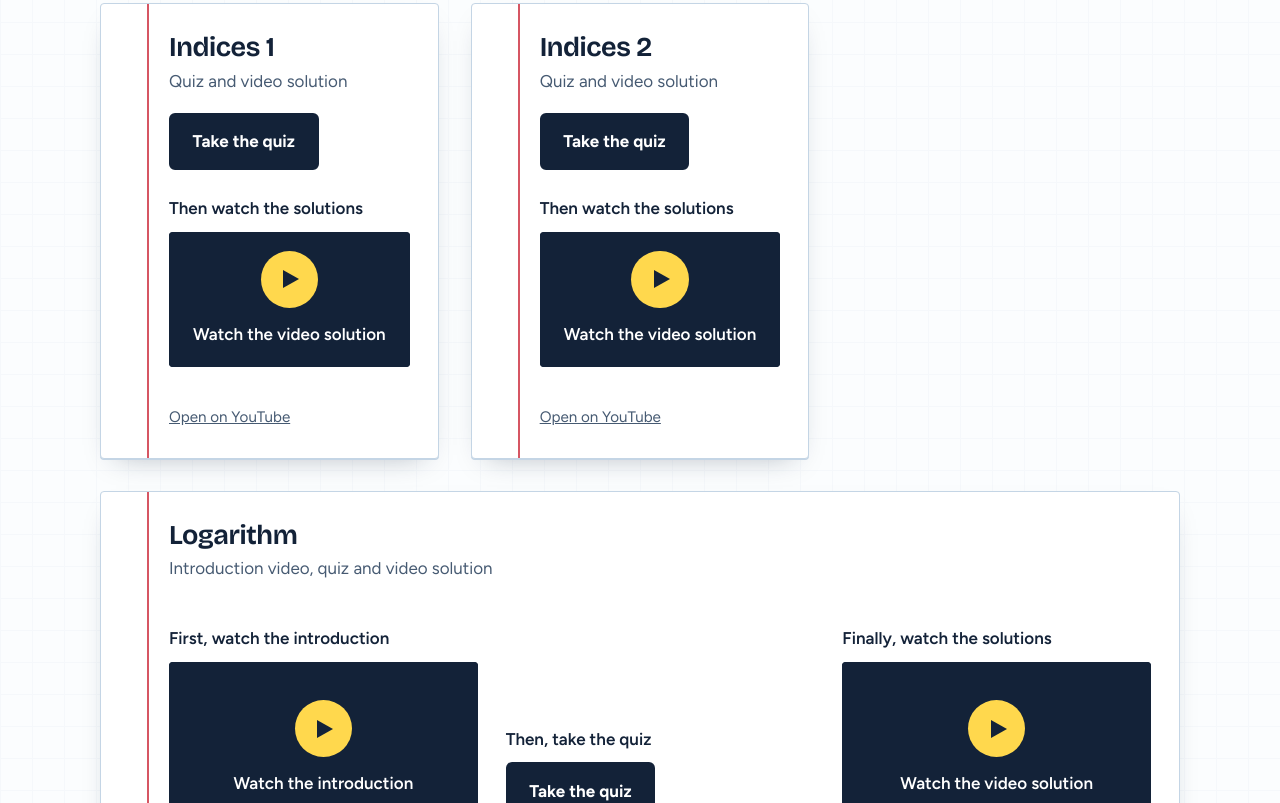
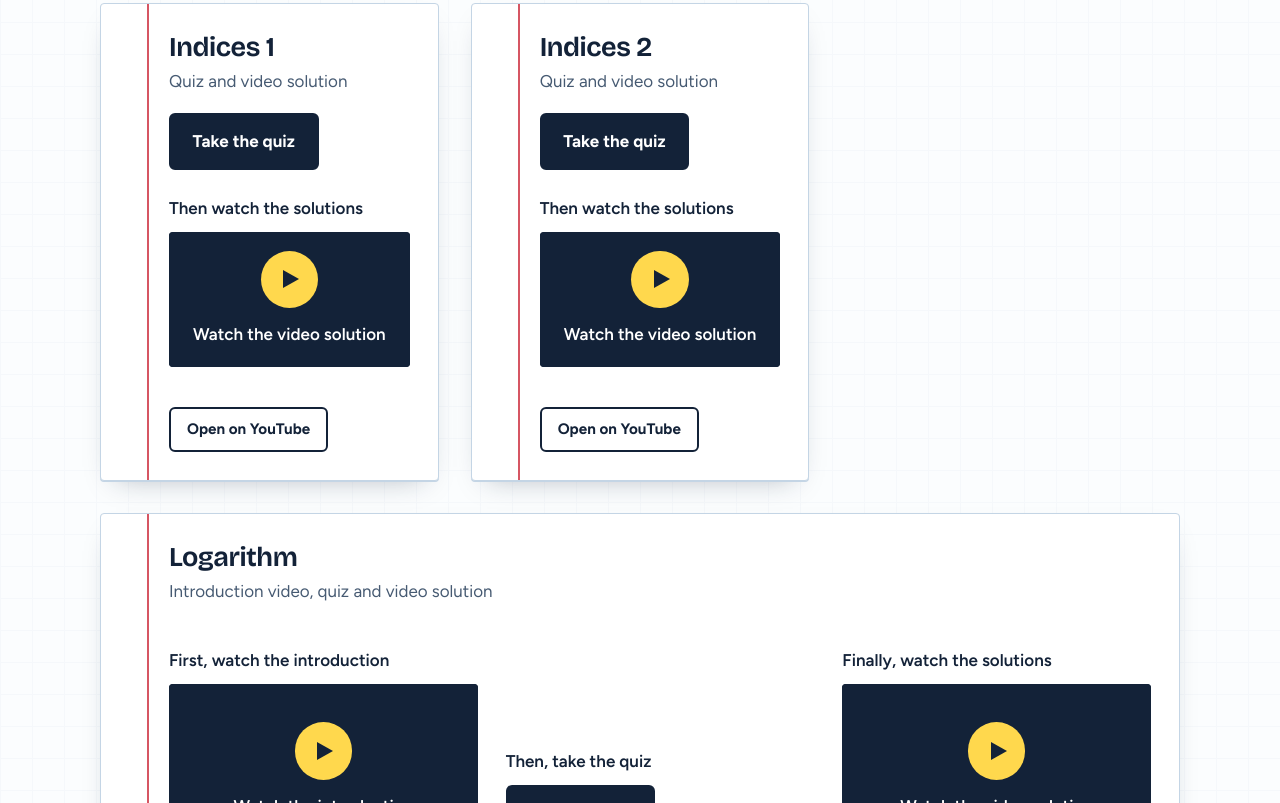
Before and after one commit to laplace125/maths, a plain HTML site: page index.html in a window 1280 px wide. Shown: the part 1546-2349 px from the top of the page. Drawn offline with nearby package versions, Linux system fonts and the light colour scheme.

Commit message:
Change text links to button style links

```diff
--- a/index.html
+++ b/index.html
@@ -118,7 +118,7 @@
               </button>
             </div>
             <br>
-            <a class="text-link" href="https://youtu.be/5p0Qku6mlBE" target="_blank" rel="noopener noreferrer">Open on YouTube</a>
+            <a class="btn btn-ghost btn-sm" href="https://youtu.be/5p0Qku6mlBE" target="_blank" rel="noopener noreferrer">Open on YouTube</a>
           </article>
 
           <article class="sheet topic">
@@ -134,7 +134,7 @@
               </button>
             </div>
             <br>
-            <a class="text-link" href="https://youtu.be/lcB6Pz784MQ" target="_blank" rel="noopener noreferrer">Open on YouTube</a>
+            <a class="btn btn-ghost btn-sm" href="https://youtu.be/lcB6Pz784MQ" target="_blank" rel="noopener noreferrer">Open on YouTube</a>
           </article>
 
           <!-- Paste this block inside <div class="topic-grid"> in index.html, after the Indices 2 article -->
```
